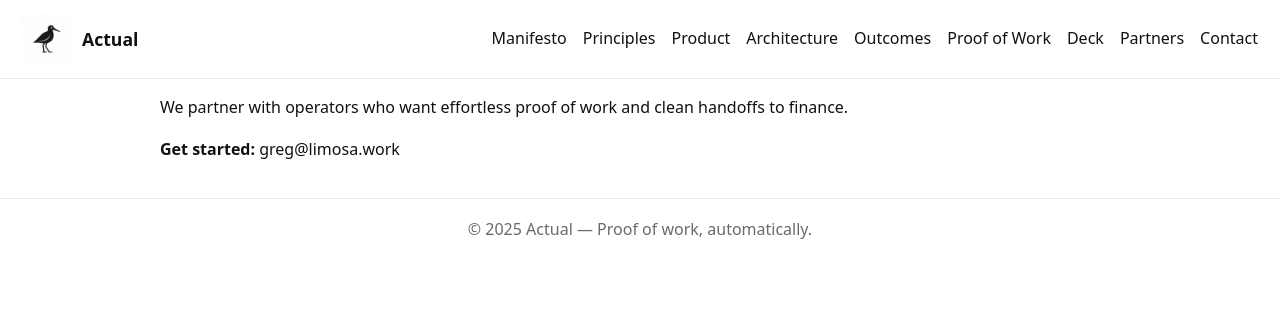
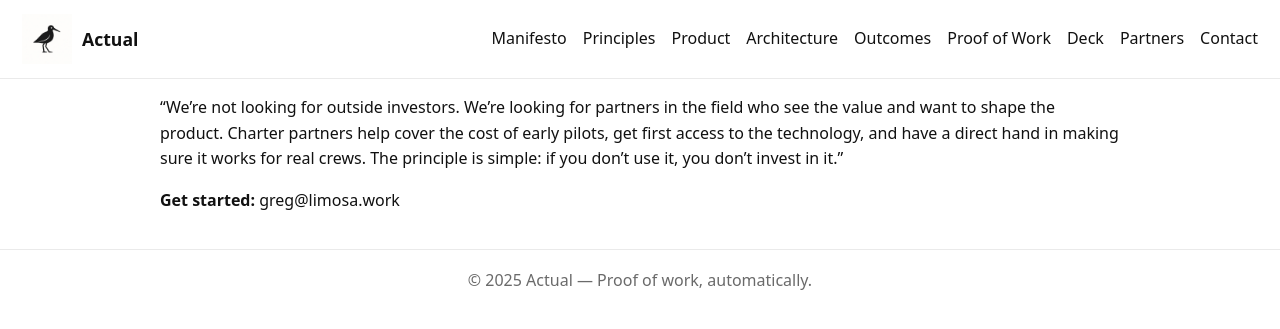
Before and after one commit to greg-e/limosa.work, a Jekyll site: the page built from pages/partners.md, in a window 1280 px wide. Shown: the top 329 px of the page. Built offline with Jekyll 4.4.1, drawn with Linux system fonts in a browser that asks for light colours.

Commit message:
Update partners.md

```diff
--- a/pages/partners.md
+++ b/pages/partners.md
@@ -3,6 +3,6 @@
 layout: default
 ---
 
-We partner with operators who want effortless proof of work and clean handoffs to finance.
+“We’re not looking for outside investors. We’re looking for partners in the field who see the value and want to shape the product. Charter partners help cover the cost of early pilots, get first access to the technology, and have a direct hand in making sure it works for real crews. The principle is simple: if you don’t use it, you don’t invest in it.”
 
 **Get started:** greg@limosa.work
```
